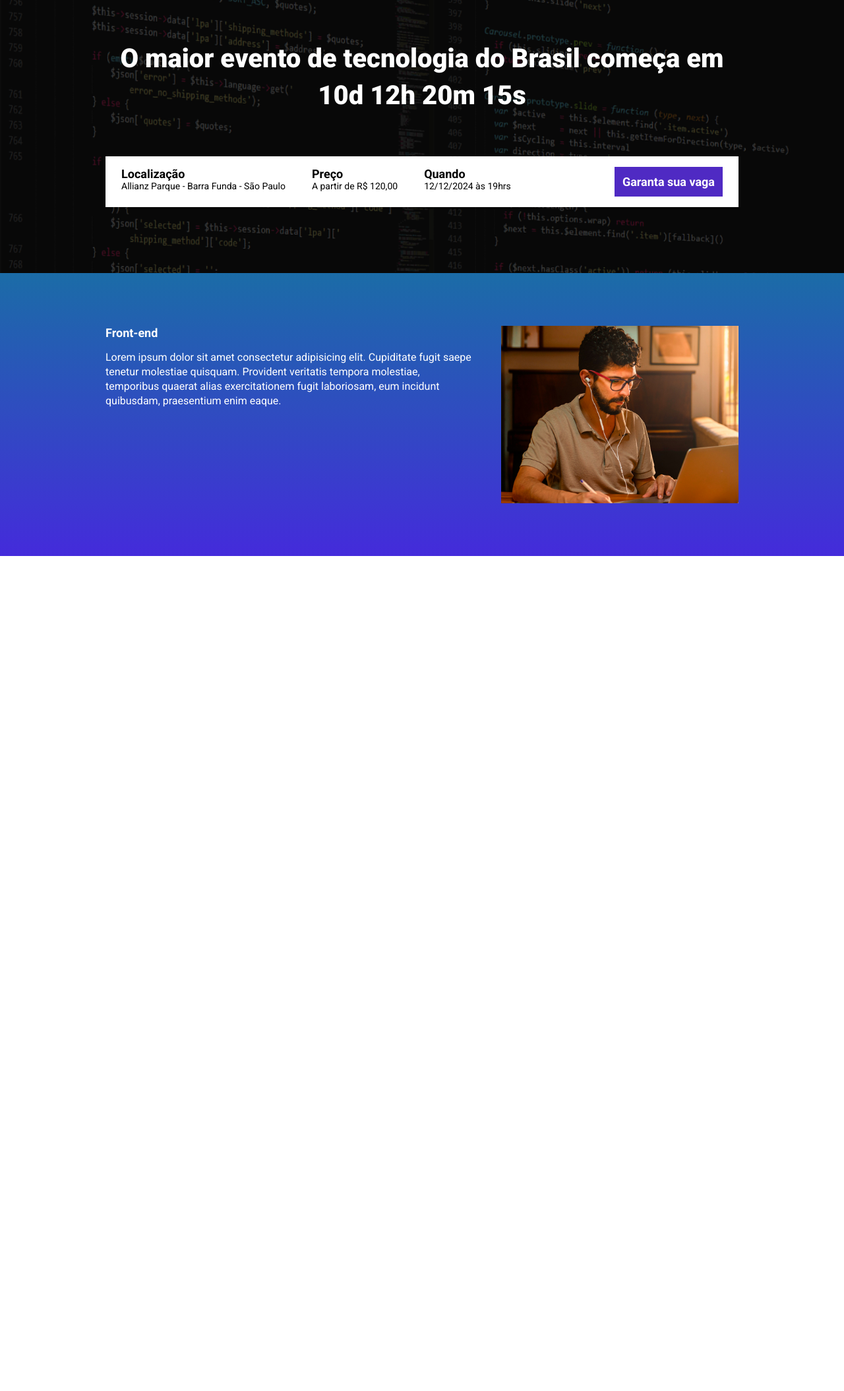
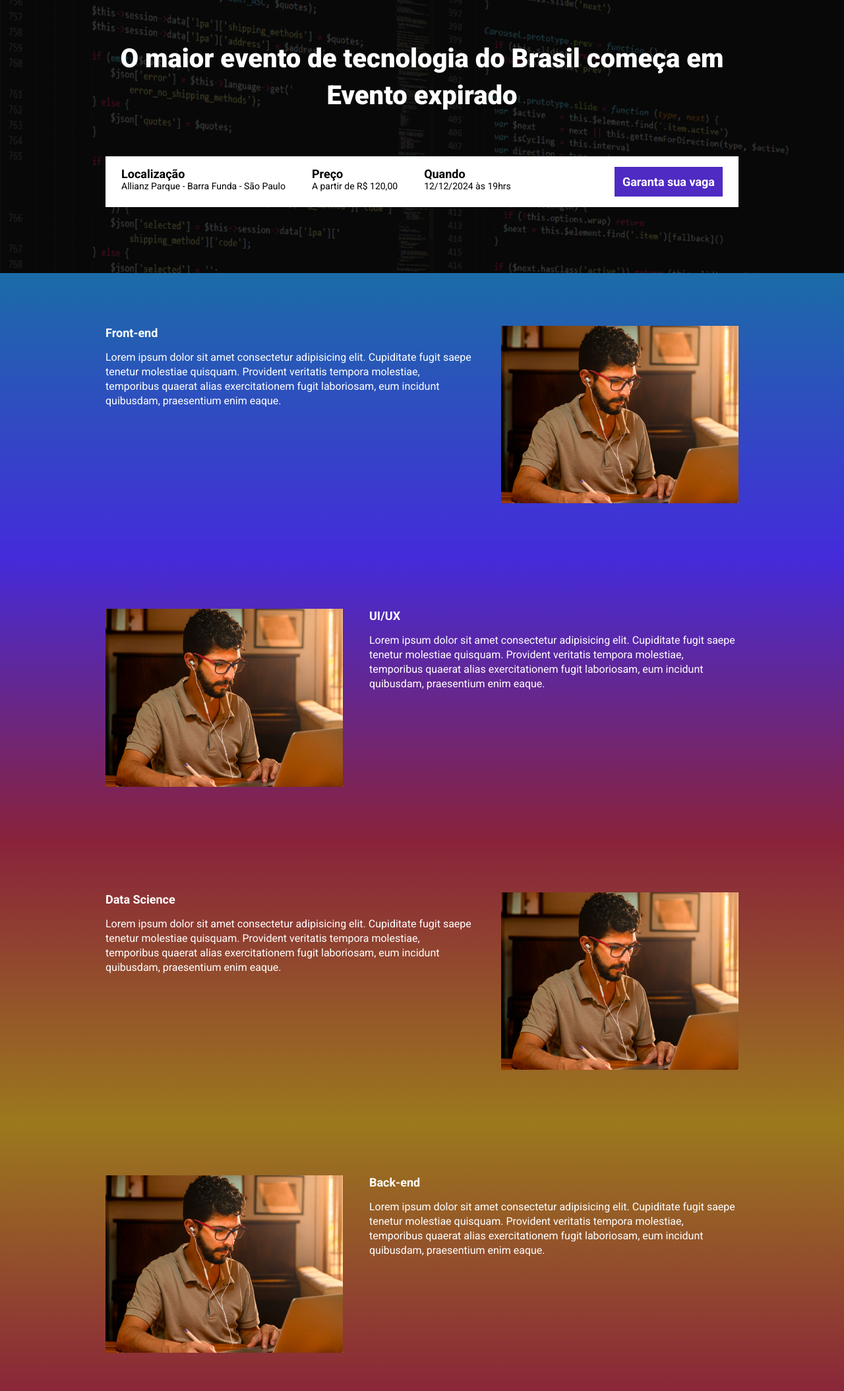
Before and after one commit to luanlnf/ebac_tech_talks, a website built with Parcel: page src/index.html in a window 1280 px wide. Shown: the part 147-2256 px from the top of the page at 66% size. Before the commit the page ends 990 px from the top, so only its background shows below. Built offline with nearby package versions, Linux system fonts and the light colour scheme.

Commit message:
criando a contagem regressiva

```diff
--- a/package.json
+++ b/package.json
@@ -1,9 +1,9 @@
 {
   "name": "ebac_talks",
   "version": "1.0.0",
-  "main": "index.js",
   "scripts": {
     "dev": "parcel src/index.html src/styles/main.scss src/scripts/main.js",
+    "build": "parcel build src/index.html",
     "test": "echo \"Error: no test specified\" && exit 1"
   },
   "keywords": [],
--- a/src/index.html
+++ b/src/index.html
@@ -9,13 +9,14 @@
     <link rel="preconnect" href="https://fonts.gstatic.com" crossorigin>
     <link href="https://fonts.googleapis.com/css2?family=Roboto:wght@400;700;900&display=swap" rel="stylesheet">
     <link rel="stylesheet" href="styles/main.scss">
+    <link rel="stylesheet" href="https://unpkg.com/aos@next/dist/aos.css" />
 </head>
 <body>
     <header class="hero">
         <div class="container">
             <img class="hero__logo" src="./images/ebac_logo.svg" alt="EBAC">
             <p class="hero__text">
-                O maior evento de tecnologia do Brasil começa em 10d 12h 20m 15s
+                O maior evento de tecnologia do Brasil começa em <span id="contador"></span>
             </p>
             <div class="infos-bar">
                 <ul class="infos-bar__infos">
@@ -38,8 +39,8 @@
             </div>
         </div>
     </header>
-    <section class="event">
-        <div class="container">
+    <section class="event event--frontend">
+        <div class="container" data-aos="fade-right">
             <div class="event__details">
                 <h2 class="event__details__title">Front-end</h2>
                 <p class="event__details__description">
@@ -49,8 +50,42 @@
             <img class="event__image" src="./images/frontend.png" alt="Front-end">
         </div>
     </section>
+    <section class="event event--ux-ui event--image-left" >
+        <div class="container" data-aos="fade-left">
+            <div class="event__details">
+                <h2 class="event__details__title">UI/UX</h2>
+                <p class="event__details__description">
+                    Lorem ipsum dolor sit amet consectetur adipisicing elit. Cupiditate fugit saepe tenetur molestiae quisquam. Provident veritatis tempora molestiae, temporibus quaerat alias exercitationem fugit laboriosam, eum incidunt quibusdam, praesentium enim eaque.
+                </p>
+            </div>
+            <img class="event__image" src="./images/frontend.png" alt="Front-end">
+        </div>
+    </section>
+    <section class="event event--data-science">
+        <div class="container" data-aos="fade-right">
+            <div class="event__details">
+                <h2 class="event__details__title">Data Science</h2>
+                <p class="event__details__description">
+                    Lorem ipsum dolor sit amet consectetur adipisicing elit. Cupiditate fugit saepe tenetur molestiae quisquam. Provident veritatis tempora molestiae, temporibus quaerat alias exercitationem fugit laboriosam, eum incidunt quibusdam, praesentium enim eaque.
+                </p>
+            </div>
+            <img class="event__image" src="./images/frontend.png" alt="Front-end">
+        </div>
+    </section>
+    <section class="event event--backend event--image-left">
+        <div class="container" data-aos="fade-left">
+            <div class="event__details" >
+                <h2 class="event__details__title">Back-end</h2>
+                <p class="event__details__description">
+                    Lorem ipsum dolor sit amet consectetur adipisicing elit. Cupiditate fugit saepe tenetur molestiae quisquam. Provident veritatis tempora molestiae, temporibus quaerat alias exercitationem fugit laboriosam, eum incidunt quibusdam, praesentium enim eaque.
+                </p>
+            </div>
+            <img class="event__image" src="./images/frontend.png" alt="Front-end">
+        </div>
+    </section>
 
 
+    <script src="https://unpkg.com/aos@next/dist/aos.js"></script>
     <script src="scripts/main.js"></script>
 </body>
 </html>
--- a/src/scripts/main.js
+++ b/src/scripts/main.js
@@ -1 +1,27 @@
-console.log("olá mundo");
+AOS.init();
+
+const dataDoEvento = new Date("Oct 23, 2024 19:00:00");
+const timeStampDoEvento = dataDoEvento.getTime();
+
+const contaAsHoras = setInterval(function(){
+    const agora = new Date();
+    const timeStampAtual = agora.getTime();
+
+    const distanciaAteOEvento = timeStampDoEvento - timeStampAtual;
+
+    const diasEmMs = 1000 * 60 * 60 * 24;
+    const horaEmMS = 1000 * 60 * 60 ;
+    const minutoEmMs = 1000 * 60;
+
+    const diasAteOEvento = Math.floor(distanciaAteOEvento / diasEmMs);
+    const horasAteOEvento = Math.floor((distanciaAteOEvento % diasEmMs / horaEmMS));
+    const minutosAteOEvento = Math.floor ((distanciaAteOEvento % horaEmMS) / minutoEmMs);
+    const segundosAteOEvento = Math.floor((distanciaAteOEvento % minutoEmMs)/ 1000);
+
+    document.getElementById('contador').innerHTML = `${diasAteOEvento}d ${horasAteOEvento}h ${minutosAteOEvento}m ${segundosAteOEvento}s`;
+
+    if(distanciaAteOEvento < 0){
+        clearInterval(contaAsHoras);
+        document.getElementById('contador').innerHTML = 'Evento expirado';
+    }
+}, 1000);
--- a/src/styles/_event.scss
+++ b/src/styles/_event.scss
@@ -1,9 +1,32 @@
+@use 'variables';
+
+
 .event {
     padding: 80px 0;
-    background-image: linear-gradient(#1B6CA7, #442BDB);
+
+
+    &--frontend {
+        background-image: linear-gradient( variables.$blue1, variables.$blue2);
+    }
+    &--ux-ui {
+        background-image: linear-gradient( variables.$blue2, variables.$pink);
+    }
+    &--data-science {
+        background-image: linear-gradient( variables.$pink, variables.$yellow);
+    }
+    &--backend {
+        background-image: linear-gradient( variables.$yellow, variables.$pink);
+    }
+
+    &--image-left {
+        .container {
+            flex-direction: row-reverse;
+        }
+    }
 
     .container {
         display: flex;
+        gap: 40px;
     }
 
     &__image {
@@ -11,8 +34,6 @@
     }
 
     &__details {
-        margin-right: 40px;
-
 
         &__title {
             font-size: 18px;
--- a/src/styles/_hero.scss
+++ b/src/styles/_hero.scss
@@ -1,3 +1,6 @@
+@use 'variables';
+
+
 .hero {
     padding-top: 64px;
     padding-bottom: 100px;
@@ -16,7 +19,7 @@
         left: 0;
         width: 100%;
         height: 100%;
-        background-color: #000;
+        background-color: variables.$secondaryTextColor;
         content: '';
         opacity: .7;
     }
--- /dev/null
+++ b/src/styles/_variables.scss
@@ -0,0 +1,8 @@
+$textColor: #fff;
+$secondaryTextColor: #000;
+
+$blue1: #1B6CA7;
+$blue2:  #442BDB;
+$pink: #89223B;
+$yellow: #9C791D;
+$purple: #4F2AC3;
--- a/src/styles/components/_buttons.scss
+++ b/src/styles/components/_buttons.scss
@@ -1,3 +1,5 @@
+@use '../variables';
+
 .button {
     padding: 12px;
     font-size: 18px;
@@ -7,8 +9,8 @@
     white-space: nowrap;
 
     &--primary {
-        color: #fff;
-        background-color: #4F2AC3;
+        color: variables.$textColor;
+        background-color: variables.$purple;
     }
     @media (max-width: 1024px){
         display: flex;
--- a/src/styles/components/_infos_bar.scss
+++ b/src/styles/components/_infos_bar.scss
@@ -1,6 +1,9 @@
+@use '../variables';
+
+
 .infos-bar {
     padding: 16px 24px;
-    background-color: #fff;
+    background-color: variables.$textColor;
     display: flex;
     justify-content: space-between;
 
@@ -10,10 +13,10 @@
 
         &__item {
             font-size: 14px;
-            color: #000;
+            color: variables.$secondaryTextColor;
 
             b {
-                color: #000;
+                color: variables.$secondaryTextColor;
                 font-size: 18px;
                 display: block;
             }
--- a/src/styles/main.scss
+++ b/src/styles/main.scss
@@ -2,6 +2,7 @@
 @use 'components/infos_bar';
 @use 'components/buttons';
 @use 'event';
+@use 'variables';
 
 * {
 
@@ -9,7 +10,7 @@
     padding: 0;
     box-sizing: border-box;
     font-family: Roboto, sans-serif;
-    color: #fff;
+    color: variables.$textColor;
     list-style: none;
 }
 
```
